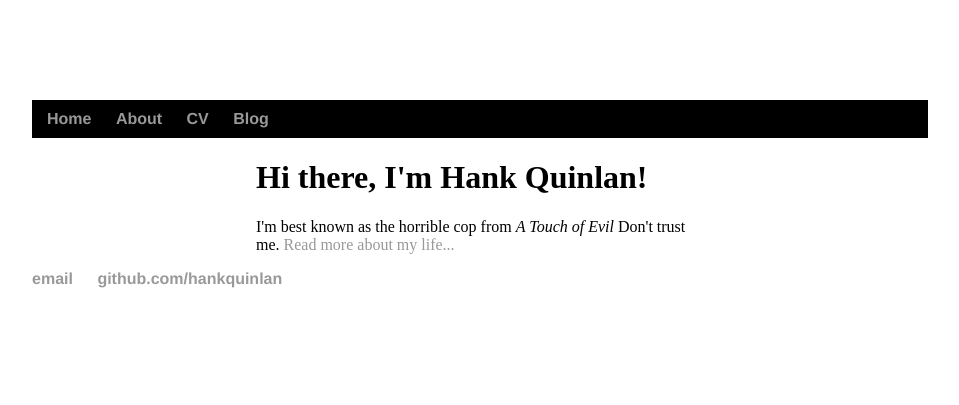
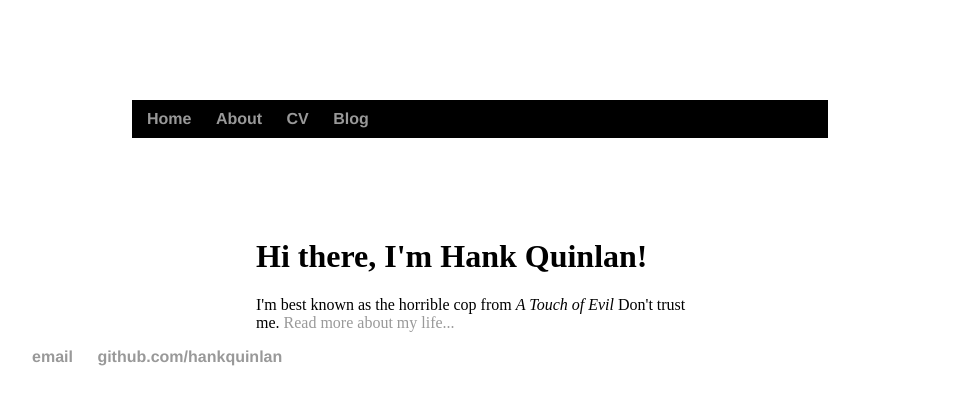
Before and after one commit to BobRendal/BobRendal.github.io, a Jekyll site: the page built from index.html, in a window 1280 px wide. Shown: the top 405 px of the page, without its empty margins (160-1119 px from the left). Built offline with Jekyll 4.4.1, drawn with Linux system fonts in a browser that asks for light colours.

Commit message:
Update main.css

```diff
--- a/css/main.css
+++ b/css/main.css
@@ -24,7 +24,7 @@
 .bg-wraf {
   background: #000000;
   padding: 10px 0; /* For clarity */
-  margin: 100
+  margin: 100px
 }
 
 a {
```
